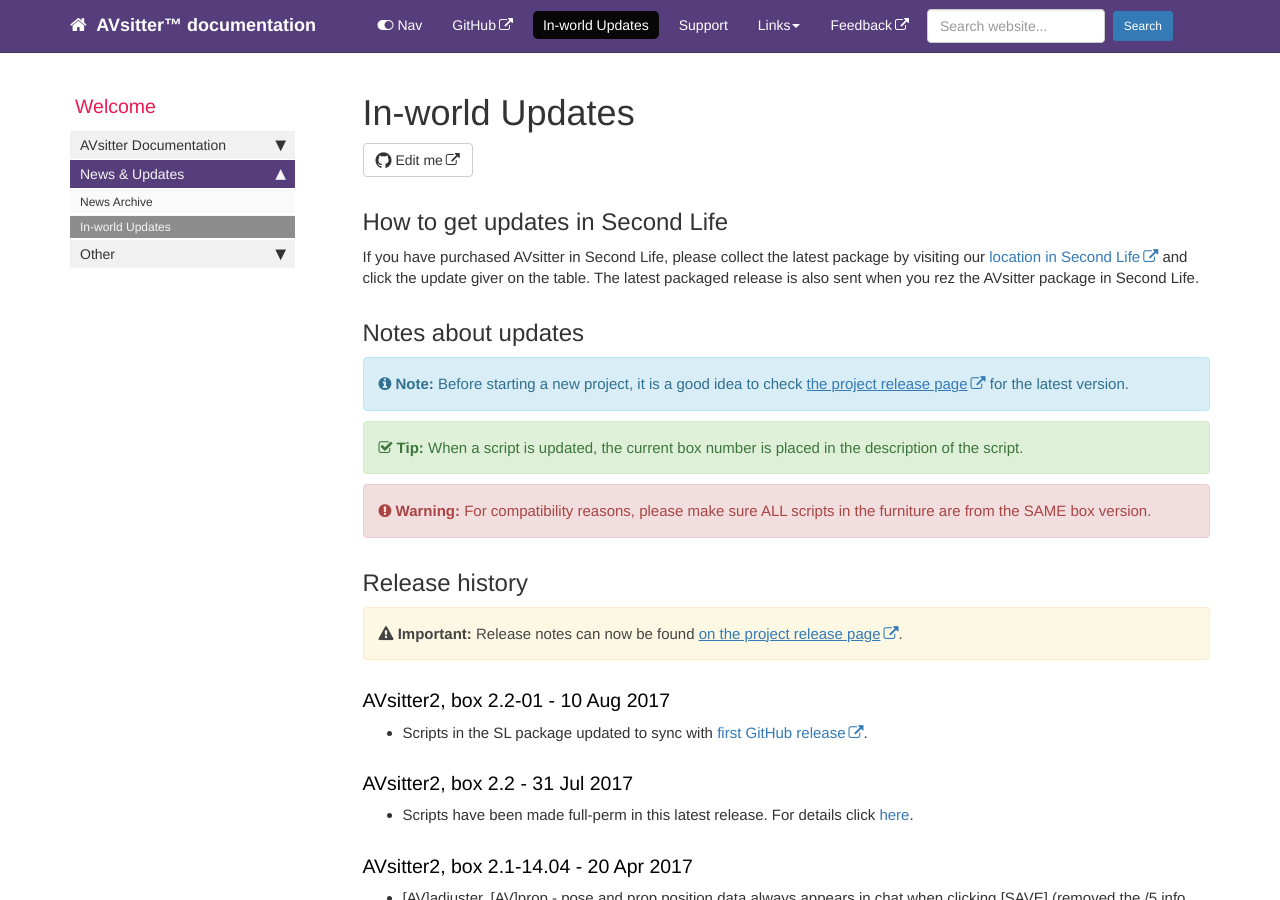
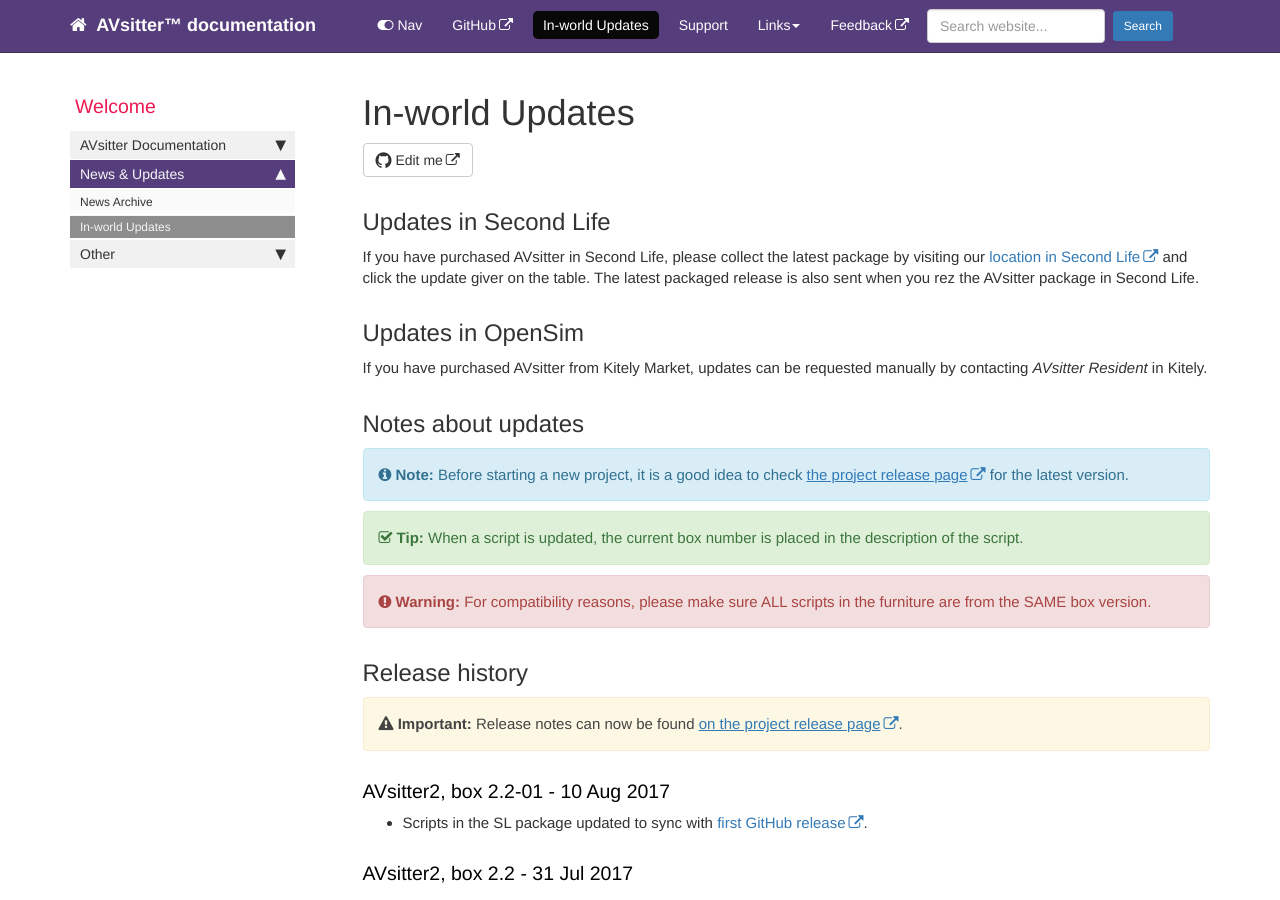
Before and after one commit to AVsitter/avsitter.github.io, a Jekyll site: the page built from pages/home/updates.md, in a window 1280 px wide and 900 px high. Built offline with Jekyll 4.4.1, drawn with Linux system fonts in a browser that asks for light colours; nearby versions of some CDN libraries; comment, search, counter and statistics services are not loaded.

Commit message:
add links to OpenSim release on Kitely Market

```diff
--- a/_data/topnav.yml
+++ b/_data/topnav.yml
@@ -18,5 +18,7 @@ topnav_dropdowns:
       folderitems:
         - title: AVsitter on SL Marketplace
           external_url: https://marketplace.secondlife.com/stores/79645
+        - title: AVsitter on Kitely Market
+          external_url: https://www.kitely.com/market?store=15535242
         - title: AVsitter2 Q&A website archive
           external_url: https://avsitter.com/qa
--- a/pages/home/updates.md
+++ b/pages/home/updates.md
@@ -6,11 +6,15 @@ permalink: updates.html
 toc: false
 ---
 
-## How to get updates in Second Life
+## Updates in Second Life
 
 If you have purchased AVsitter in Second Life, please collect the latest package by visiting our <a href="{{ site.inworld }}">location in Second Life</a> and click the update giver on the table. The latest packaged release is also sent when you rez the AVsitter package in Second Life.
 
 <!-- <h2>How to receive updates in Opensim</h2> Users of Kitely Market can use the Kitely {{ site.kitely }} redelivery service. -->
+
+## Updates in OpenSim
+
+If you have purchased AVsitter from Kitely Market, updates can be requested manually by contacting <i>AVsitter Resident</i> in Kitely.
 
 ## Notes about updates
 
```
Also changed, not shown: pages/avsitter2/avsitter2_home.md (+1 -1 lines), pages/home/index.md (+2 -2 lines).
